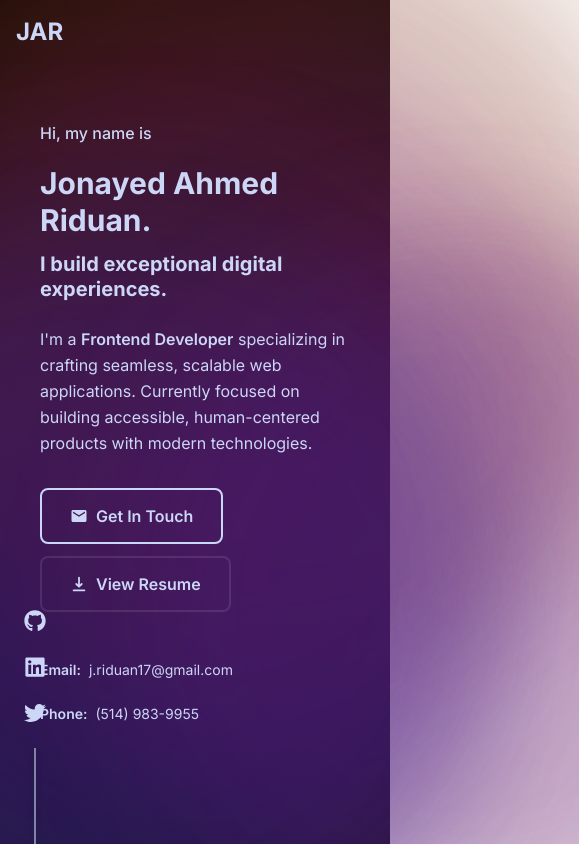
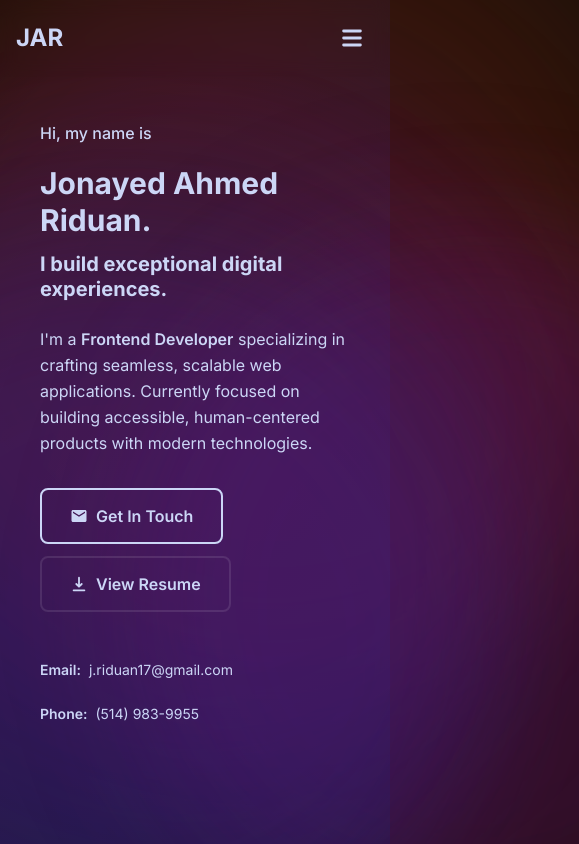
Before and after one commit to JonayedAhmed/my-portfolio, a Next.js app: page / in a window 390 px wide. Shown: the top 844 px of the page, 579 px wide, since content can reach past the window. Built offline with nearby package versions, Linux system fonts and the light colour scheme.

Commit message:
Add mobile responsiveness - hamburger menu, fix horizontal scroll, hide social sidebar on mobile, fix iOS overscroll

```diff
--- a/src/app/components/Navbar.js
+++ b/src/app/components/Navbar.js
@@ -1,8 +1,9 @@
 "use client";
 import React, { useState, useEffect } from 'react';
 import Link from 'next/link';
-import { motion } from 'framer-motion';
+import { motion, AnimatePresence } from 'framer-motion';
 import { usePathname } from 'next/navigation';
+import { HiMenu, HiX } from 'react-icons/hi';
 
 const navLinks = [
     { name: 'About', href: '#about' },
@@ -17,6 +18,7 @@ const navLinks = [
 // Navbar: Smooth-scroll on home; deep-links (/#section) from other routes (e.g., /resume).
 const Navbar = () => {
     const [isScrolled, setIsScrolled] = useState(false);
+    const [isMobileMenuOpen, setIsMobileMenuOpen] = useState(false);
     const pathname = usePathname();
 
     useEffect(() => {
@@ -31,6 +33,7 @@ const Navbar = () => {
 
     const scrollTo = (e, href) => {
         e.preventDefault();
+        setIsMobileMenuOpen(false);
         document.querySelector(href).scrollIntoView({
             behavior: 'smooth'
         });
@@ -66,6 +69,8 @@ const Navbar = () => {
                             </Link>
                         )}
                     </div>
+
+                    {/* Desktop Navigation */}
                     <nav className="hidden md:flex items-center gap-6">
                         {navLinks.map((link) => (
                             pathname === '/' ? (
@@ -94,7 +99,60 @@ const Navbar = () => {
                             Resume
                         </Link>
                     </nav>
+
+                    {/* Mobile Menu Button */}
+                    <button
+                        onClick={() => setIsMobileMenuOpen(!isMobileMenuOpen)}
+                        className="md:hidden text-accent hover:text-accent/80 transition-colors p-2"
+                        aria-label="Toggle menu"
+                    >
+                        {isMobileMenuOpen ? <HiX size={28} /> : <HiMenu size={28} />}
+                    </button>
                 </div>
+
+                {/* Mobile Menu */}
+                <AnimatePresence>
+                    {isMobileMenuOpen && (
+                        <motion.div
+                            initial={{ opacity: 0, height: 0 }}
+                            animate={{ opacity: 1, height: 'auto' }}
+                            exit={{ opacity: 0, height: 0 }}
+                            transition={{ duration: 0.3 }}
+                            className="md:hidden overflow-hidden"
+                        >
+                            <nav className="flex flex-col gap-4 py-6 px-4 bg-white/5 backdrop-blur-xl rounded-lg border border-white/10 mb-4">
+                                {navLinks.map((link) => (
+                                    pathname === '/' ? (
+                                        <a
+                                            key={link.name}
+                                            href={link.href}
+                                            onClick={(e) => scrollTo(e, link.href)}
+                                            className="text-lightest-slate hover:text-accent transition-colors duration-300 py-2 px-4 rounded-lg hover:bg-white/5"
+                                        >
+                                            {link.name}
+                                        </a>
+                                    ) : (
+                                        <Link
+                                            key={link.name}
+                                            href={`/${link.href}`}
+                                            onClick={() => setIsMobileMenuOpen(false)}
+                                            className="text-lightest-slate hover:text-accent transition-colors duration-300 py-2 px-4 rounded-lg hover:bg-white/5"
+                                        >
+                                            {link.name}
+                                        </Link>
+                                    )
+                                ))}
+                                <Link
+                                    href="/resume"
+                                    onClick={() => setIsMobileMenuOpen(false)}
+                                    className="text-accent hover:text-accent/80 transition-all duration-300 border-2 border-accent/30 rounded-lg px-4 py-3 text-center hover:border-accent hover:bg-accent/10 font-semibold mt-2"
+                                >
+                                    Resume
+                                </Link>
+                            </nav>
+                        </motion.div>
+                    )}
+                </AnimatePresence>
             </div>
         </motion.header>
     );
--- a/src/app/components/sections/Hero.js
+++ b/src/app/components/sections/Hero.js
@@ -30,7 +30,7 @@ const Hero = () => {
     };
 
     return (
-        <section id="hero" className="min-h-screen flex flex-col justify-center px-6 sm:px-12 md:px-24 py-12 relative overflow-hidden">
+        <section id="hero" className="min-h-screen flex flex-col justify-center px-6 sm:px-12 md:px-24 py-12 relative overflow-hidden w-full">
             {/* Animated background gradient orbs */}
             <motion.div
                 className="absolute top-20 right-1/4 w-96 h-96 bg-accent/5 rounded-full blur-3xl"
--- a/src/app/components/sections/SocialHandles.js
+++ b/src/app/components/sections/SocialHandles.js
@@ -6,7 +6,7 @@ import { SOCIAL_LINKS } from '../../constants';
 const SocialHandles = () => {
     return (
         <motion.div
-            className="flex flex-col items-center fixed bottom-0 left-6 md:left-12 z-[999] isolate"
+            className="hidden md:flex flex-col items-center fixed bottom-0 left-6 md:left-12 z-[999] isolate"
             initial={{ opacity: 0 }}
             animate={{ opacity: 1 }}
             transition={{ duration: 0.5, delay: 1.5 }}
--- a/src/app/globals.css
+++ b/src/app/globals.css
@@ -17,6 +17,12 @@ body {
   color: var(--foreground);
   -webkit-font-smoothing: antialiased;
   -moz-osx-font-smoothing: grayscale;
+  overflow-x: hidden;
+}
+
+html {
+  overflow-x: hidden;
+  background: #1a0f0a;
 }
 
 ::selection {
--- a/src/app/layout.js
+++ b/src/app/layout.js
@@ -10,8 +10,8 @@ export const metadata = {
 
 export default function RootLayout({ children }) {
   return (
-    <html lang="en" className="scroll-smooth">
-      <body className={`${inter.className} bg-navy text-slate font-sans`}>
+    <html lang="en" className="scroll-smooth" style={{ backgroundColor: '#1a0f0a' }}>
+      <body className={`${inter.className} text-slate font-sans min-h-screen`} style={{ backgroundColor: 'transparent' }}>
         {/* Dark warm gradient - deep orange to dark purple */}
         <div className="pointer-events-none fixed inset-0 -z-10">
           {/* Dark base gradient - warm to cool */}
--- a/src/app/page.js
+++ b/src/app/page.js
@@ -13,10 +13,10 @@ import Footer from './components/Footer';
 
 export default function Home() {
   return (
-    <div className="flex flex-col min-h-screen">
+    <div className="flex flex-col min-h-screen overflow-x-hidden">
       <Navbar />
       <SocialHandles />
-      <main className="max-w-7xl mx-auto w-full px-4">
+      <main className="max-w-7xl mx-auto w-full px-4 overflow-x-hidden">
         <Hero />
         <Stats />
         <About />
```
